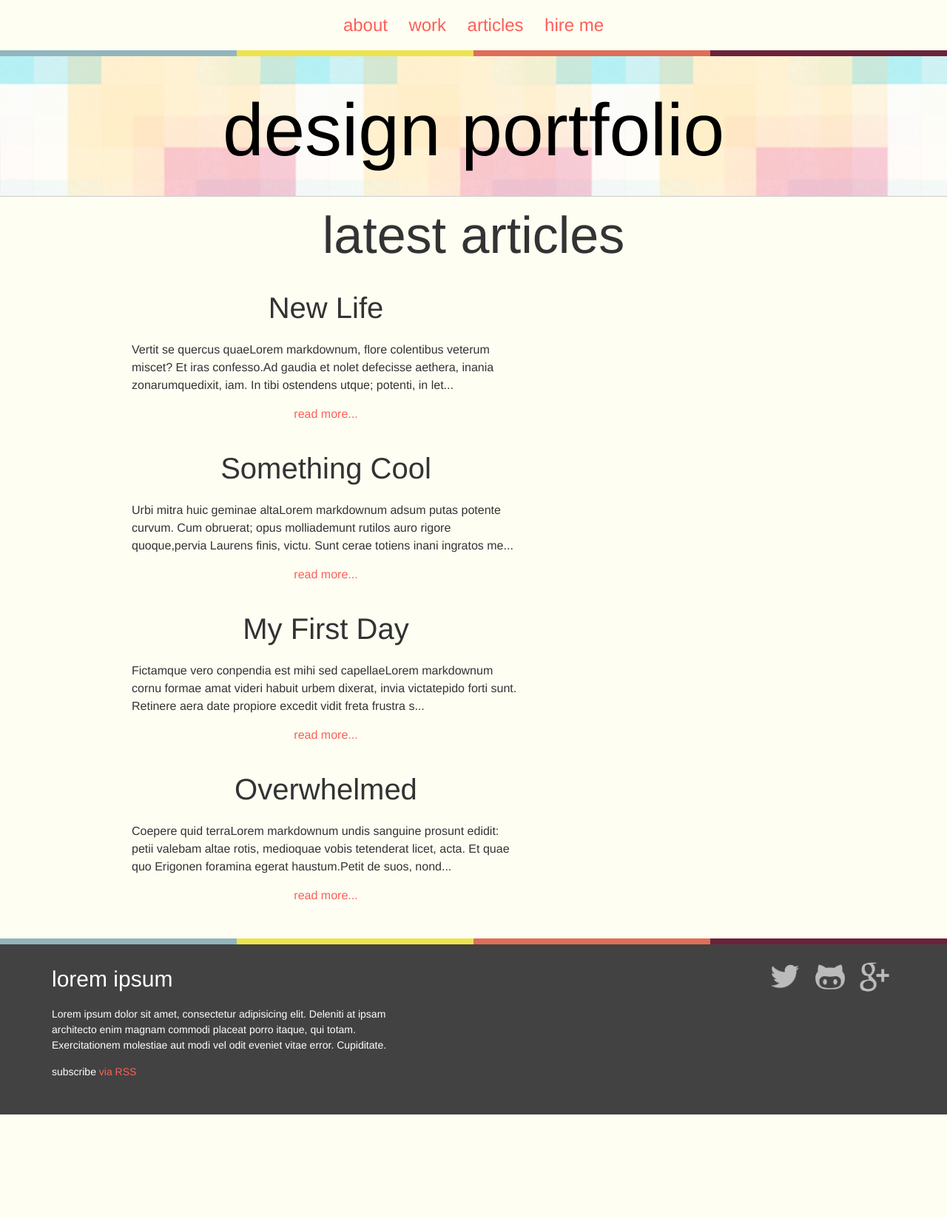
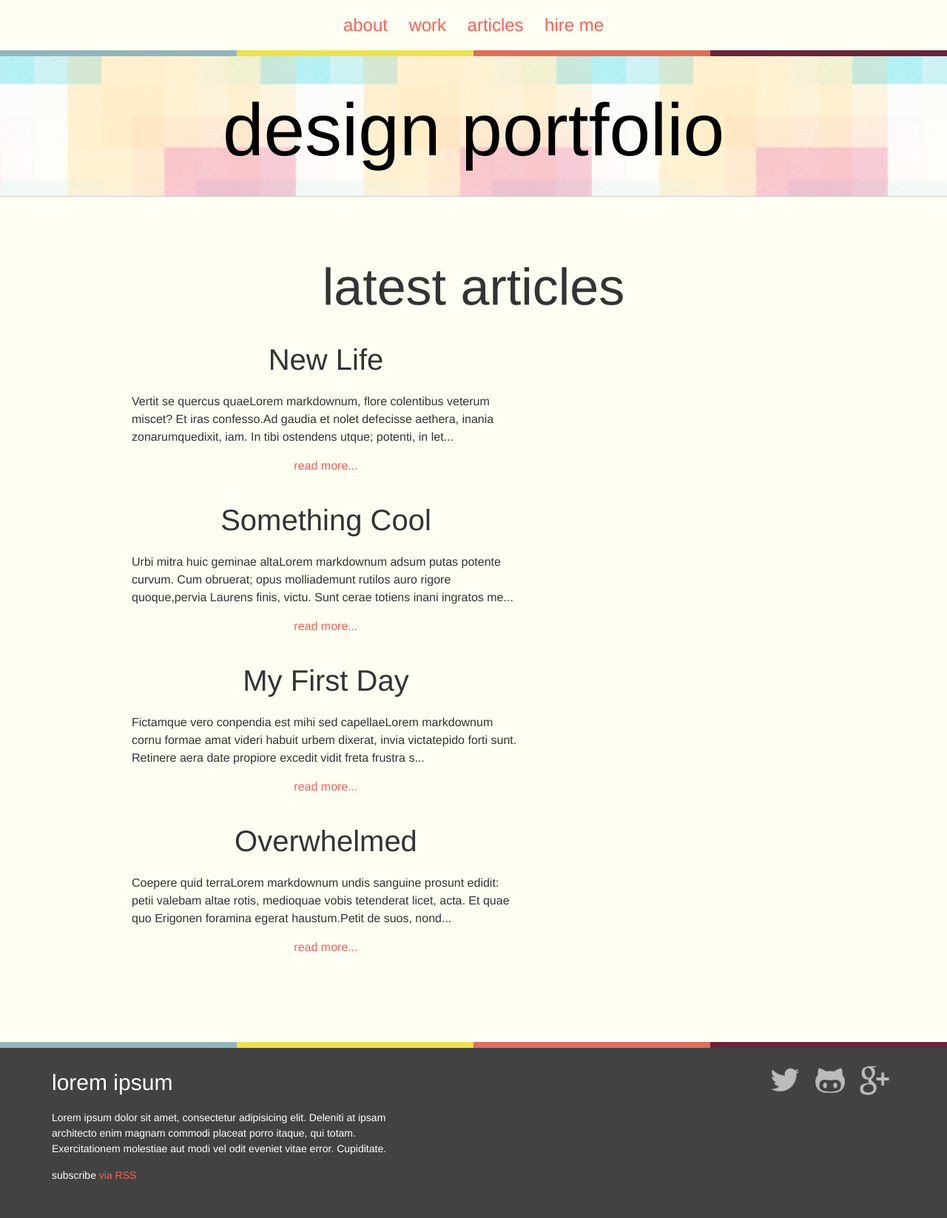
Before and after one commit to zachmiller1/designer-portfolio, a Jekyll site: the page built from index.html, in a window 1280 px wide. Shown: the whole page at 74% size. Built offline with Jekyll 4.4.1, drawn with Linux system fonts in a browser that asks for light colours; before the commit the page ends 1507 px from its top, so only the background shows below that.

Commit message:
Add styles for sectioned content

```diff
--- a/_sass/_layout.scss
+++ b/_sass/_layout.scss
@@ -50,3 +50,13 @@
         margin: 0 0.5em;
     }
 }
+
+// Sections
+
+.site-section {
+    @extend %clearfix;
+    padding-top: $h1-font-size;
+}
+.site-section-last {
+    padding-bottom: $h1-font-size;
+}
```
